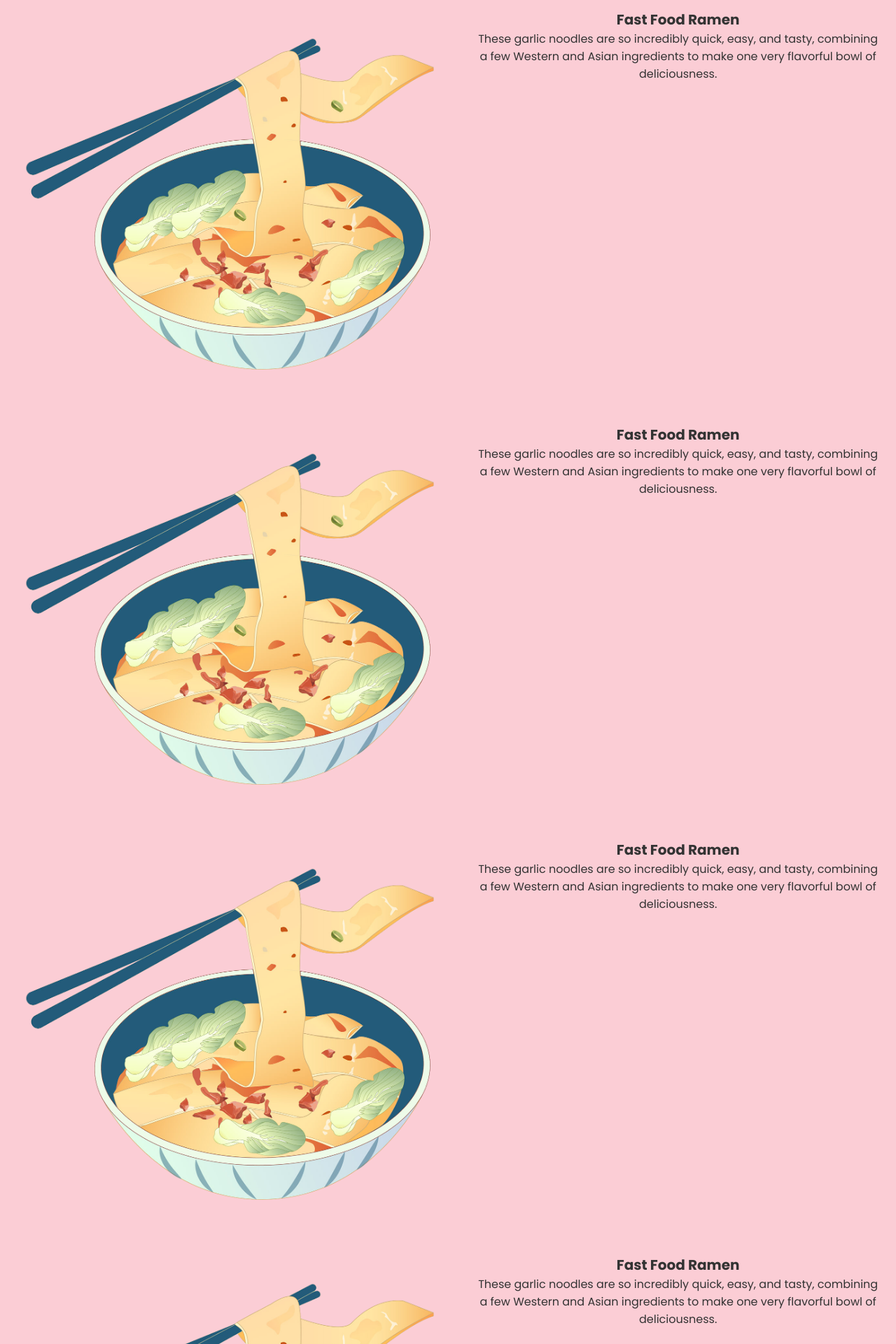
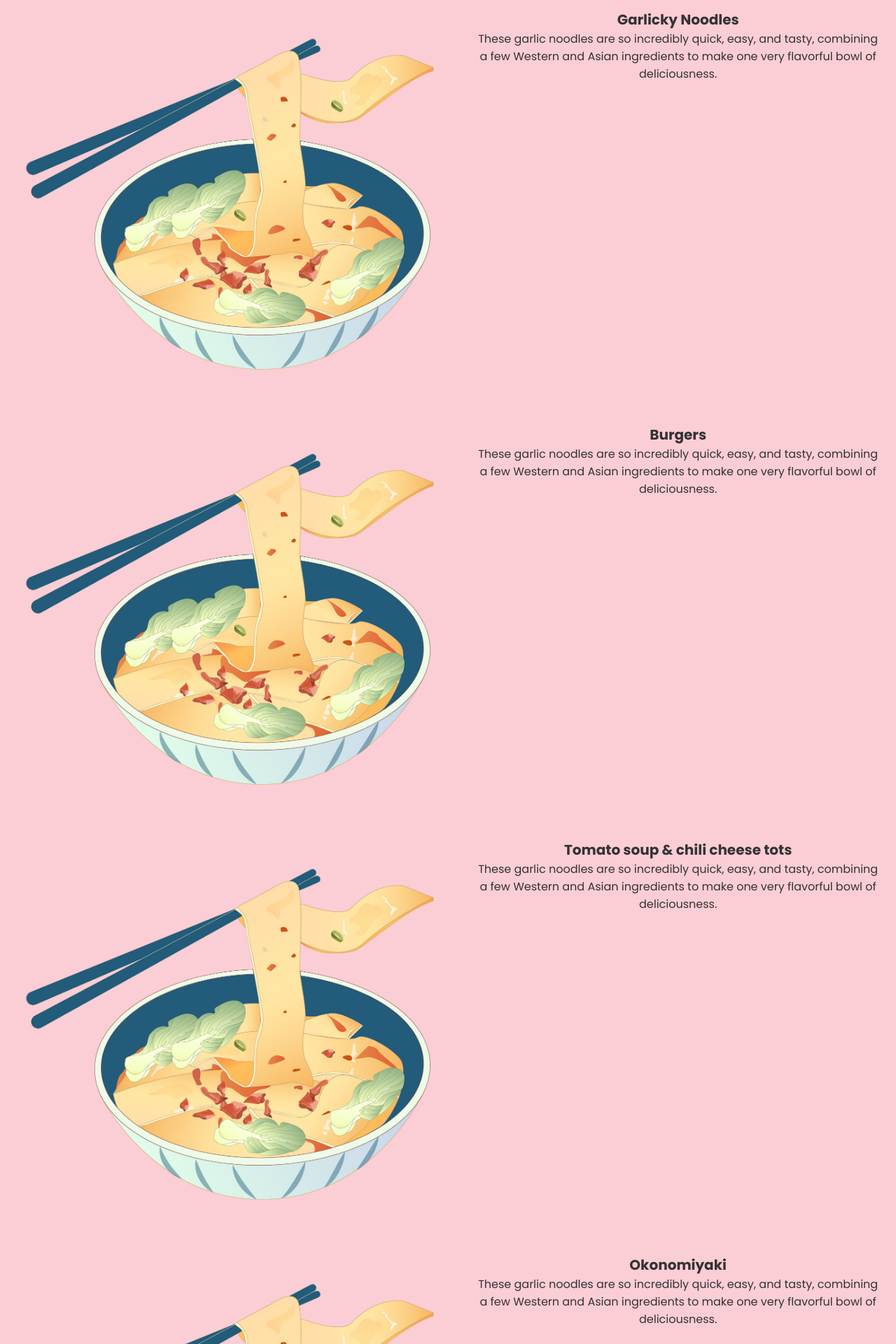
Before and after one commit to FredrikRidderfalk/let-me-feed-you, an Angular app: page / in a window 1280 px wide. Shown: the part 2211-4131 px from the top of the page at 70% size. Built offline with nearby package versions, Linux system fonts and the light colour scheme.

Commit message:
add elite recipe titles

```diff
--- a/src/app/pages/home/home.component.html
+++ b/src/app/pages/home/home.component.html
@@ -55,7 +55,7 @@
         />
       </div>
       <div class="recipe-description">
-        <h3>Fast Food Ramen</h3>
+        <h3>Bulgogi Spring Rolls</h3>
         <p>
           These garlic noodles are so incredibly quick, easy, and tasty,
           combining a few Western and Asian ingredients to make one very
@@ -73,7 +73,7 @@
         />
       </div>
       <div class="recipe-description">
-        <h3>Fast Food Ramen</h3>
+        <h3>Garlicky Noodles</h3>
         <p>
           These garlic noodles are so incredibly quick, easy, and tasty,
           combining a few Western and Asian ingredients to make one very
@@ -91,7 +91,7 @@
         />
       </div>
       <div class="recipe-description">
-        <h3>Fast Food Ramen</h3>
+        <h3>Burgers</h3>
         <p>
           These garlic noodles are so incredibly quick, easy, and tasty,
           combining a few Western and Asian ingredients to make one very
@@ -109,7 +109,7 @@
         />
       </div>
       <div class="recipe-description">
-        <h3>Fast Food Ramen</h3>
+        <h3>Tomato soup & chili cheese tots</h3>
         <p>
           These garlic noodles are so incredibly quick, easy, and tasty,
           combining a few Western and Asian ingredients to make one very
@@ -127,7 +127,7 @@
         />
       </div>
       <div class="recipe-description">
-        <h3>Fast Food Ramen</h3>
+        <h3>Okonomiyaki</h3>
         <p>
           These garlic noodles are so incredibly quick, easy, and tasty,
           combining a few Western and Asian ingredients to make one very
@@ -145,7 +145,7 @@
         />
       </div>
       <div class="recipe-description">
-        <h3>Fast Food Ramen</h3>
+        <h3>Tofu lettuce cups</h3>
         <p>
           These garlic noodles are so incredibly quick, easy, and tasty,
           combining a few Western and Asian ingredients to make one very
@@ -163,7 +163,7 @@
         />
       </div>
       <div class="recipe-description">
-        <h3>Fast Food Ramen</h3>
+        <h3>Caribbean patés</h3>
         <p>
           These garlic noodles are so incredibly quick, easy, and tasty,
           combining a few Western and Asian ingredients to make one very
@@ -181,7 +181,7 @@
         />
       </div>
       <div class="recipe-description">
-        <h3>Fast Food Ramen</h3>
+        <h3>Garlic Bread</h3>
         <p>
           These garlic noodles are so incredibly quick, easy, and tasty,
           combining a few Western and Asian ingredients to make one very
@@ -199,7 +199,7 @@
         />
       </div>
       <div class="recipe-description">
-        <h3>Fast Food Ramen</h3>
+        <h3>Lemon Berbere Pasta</h3>
         <p>
           These garlic noodles are so incredibly quick, easy, and tasty,
           combining a few Western and Asian ingredients to make one very
```
